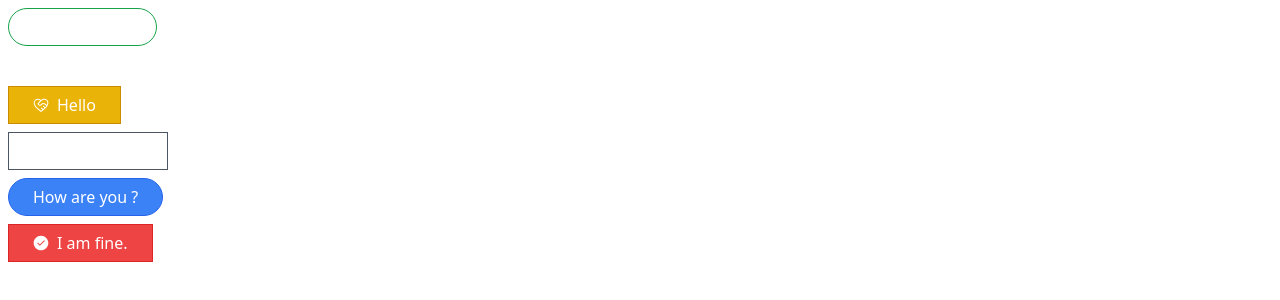
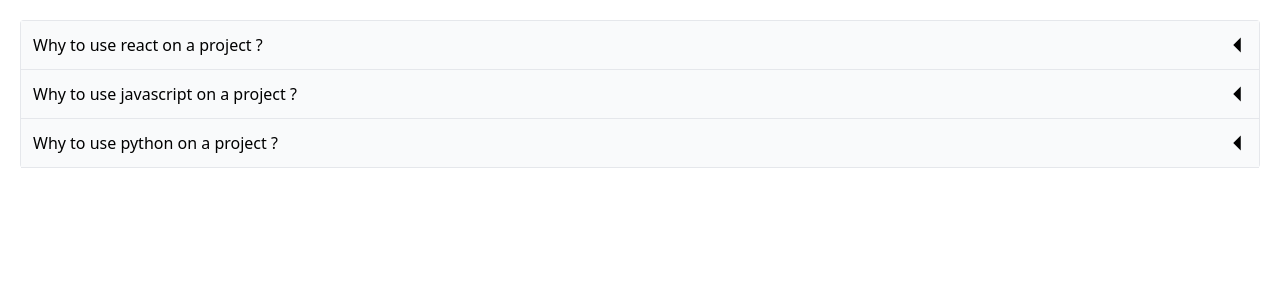
Before and after one commit to jayanshukikani-1412/Nav-Comps-App, a React (Create React App) app: page / in a window 1280 px wide. Shown: the top 300 px of the page. Built offline with nearby package versions, Linux system fonts and the light colour scheme.

Commit message:
Accordion is added into project

```diff
--- a/src/App.js
+++ b/src/App.js
@@ -1,10 +1,32 @@
 import React from 'react'
-import ButtonPage from './Page/ButtonPage';
+// import ButtonPage from './Page/ButtonPage';
+import Accordion from './Component/Accordion';
 
 const App = () => {
+    const items = [
+        {
+            id:'ab123',
+            label:'Why to use react on a project ?',
+            content:"React provides state-of-the-art functionality and is an excellent choice for developers looking for an easy-to-use and highly productive JavaScript framework. Using React, you can build complex UI interactions that communicate with the server in record time with JavaScript-driven pages."
+        },
+        {
+            id:'cd456',
+            label:'Why to use javascript on a project ?',
+            content:"JavaScript is commonly used for creating web pages. It allows us to add dynamic behavior to the webpage and add special effects to the webpage. On websites, it is mainly used for validation purposes. JavaScript helps us to execute complex actions and also enables the interaction of websites with visitors."
+        },
+        {
+            id:'ef789',
+            label:'Why to use python on a project ?',
+            content:"Python is commonly used for developing websites and software, task automation, data analysis, and data visualization. Since it's relatively easy to learn, Python has been adopted by many non-programmers such as accountants and scientists, for a variety of everyday tasks, like organizing finances."
+        }
+    ]
+
     return (
+        // <div>
+        //     <ButtonPage/>
+        // </div>
         <div>
-            <ButtonPage/>
+            <Accordion items={items}/>
         </div>
     )
 }
--- /dev/null
+++ b/src/Component/Accordion.js
@@ -0,0 +1,47 @@
+import React, { useState } from 'react'
+import { GoTriangleDown, GoTriangleLeft } from "react-icons/go";
+
+const Accordion = ({ items }) => {
+    const [expandedIndex, setExpandedIndex] = useState(-1);
+
+    const handleClick = (selectIndex) => {
+        if(expandedIndex === selectIndex){
+            setExpandedIndex(-1)
+        }else{
+            setExpandedIndex(selectIndex)
+        }
+    }
+
+    const renderedItems = items.map((item, index) => {
+        const isExpanded = index === expandedIndex;
+
+        const icon = <span className='text-xl'>
+            {isExpanded ? <GoTriangleDown /> : <GoTriangleLeft />}
+        </span>
+
+        return (
+            <div key={item.id}>
+                <div
+                    className='flex p-3 bg-gray-50 border-b items-center cursor-pointer justify-between'
+                    onClick={()=> handleClick(index)}
+                >
+                    {item.label}
+                    {icon}
+                </div>
+
+                {isExpanded && <div
+                    className='border-b p-5'
+                >
+                    {item.content}
+                </div>}
+            </div>
+        )
+    })
+    return (
+        <div className='border-x border-t rounded m-5'>
+            {renderedItems}
+        </div>
+    )
+}
+
+export default Accordion
```
